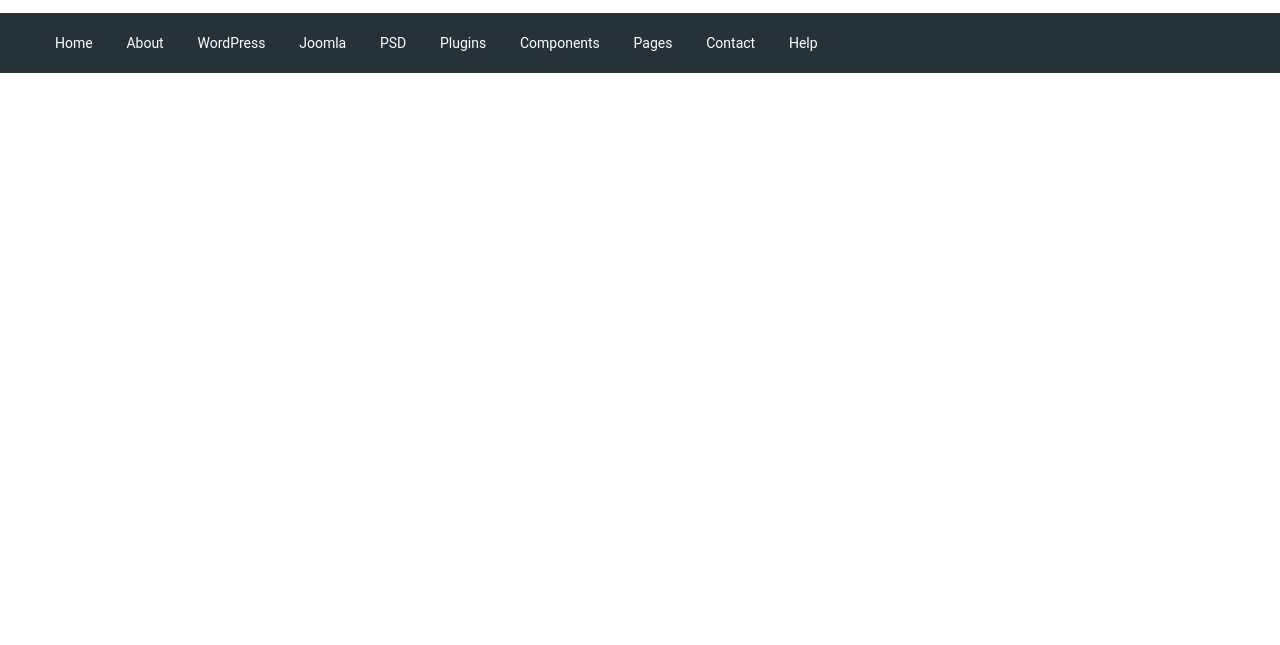
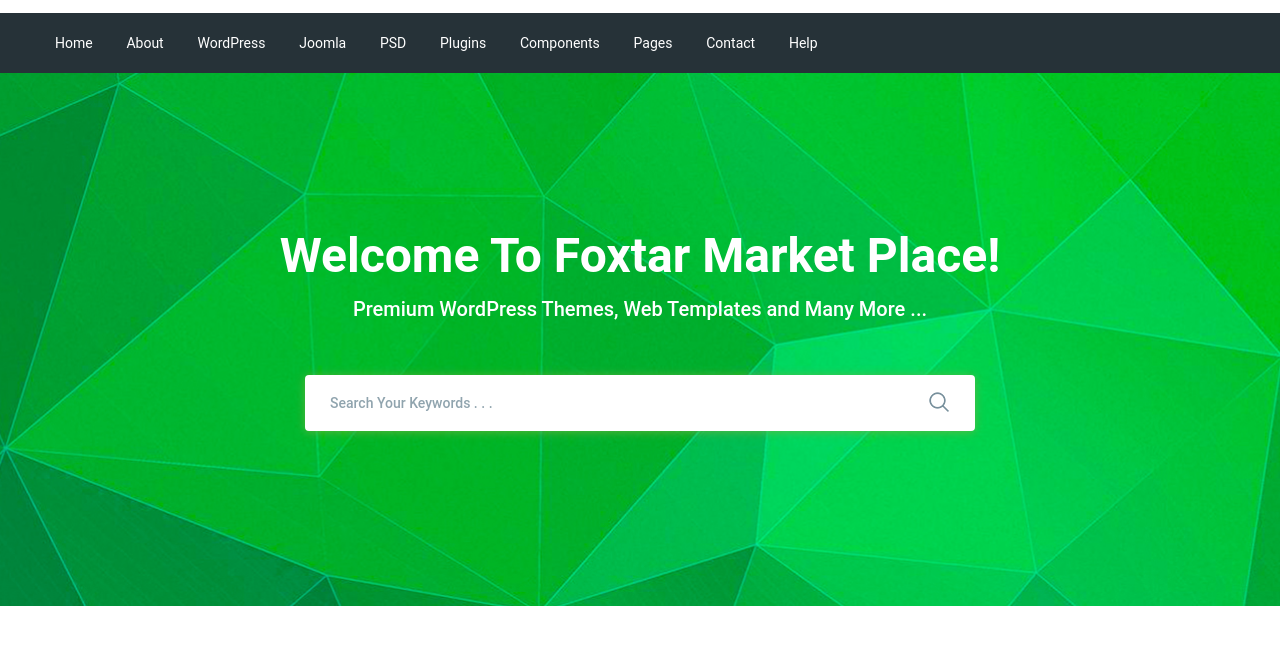
Before and after one commit to WebstyleUgn/moderno, a website: page app/index.html in a window 1280 px wide. Shown: the part 77-722 px from the top of the page. Drawn offline with nearby package versions, Linux system fonts and the light colour scheme; files that its build step writes are made by us from their sources.

Commit message:
added search section

```diff
--- a/app/index.html
+++ b/app/index.html
@@ -93,6 +93,27 @@
         </div>
     </header>
 
+    <section class="search" style="background-image:url(images/search-bg.jpg);">
+        <div class="container">
+            <div class="search__inner">
+                <div class="search__inner-title">
+                    Welcome To Foxtar Market Place!
+                </div>
+                <div class="search__inner-text">
+                    Premium WordPress Themes, Web Templates and Many More ...
+                </div>
+                <div class="search__inner-form">
+                    <form action="">
+                        <input type="text" placeholder="Search Your Keywords . . ." required>
+                        <button type="submit">
+                            <img src="images/icons/search.png" alt="">
+                        </button>
+                    </form>
+                </div>
+            </div>
+        </div>
+    </section>
+
     <script src="https://ajax.googleapis.com/ajax/libs/jquery/3.5.1/jquery.min.js"></script>
     <script src="js/libs.min.js"></script>
     <script src="js/libs.min.js"></script>
--- a/app/scss/style.scss
+++ b/app/scss/style.scss
@@ -58,3 +58,56 @@
         font-size: 14px;
     }
 }
+
+.search {
+    background-repeat: no-repeat;
+    background-size: cover;
+    background-position: center;
+    min-height: 533px;
+}
+
+.search__inner {
+    padding: 155px 0 100px;
+    color: #fff;
+    text-align: center;
+    &-title {
+        margin-bottom: 10px;
+        font-size: 48px;
+        line-height: 55px;
+        font-weight: 700;
+    }
+    &-text {
+        margin-bottom: 50px;
+        font-size: 20px;
+        line-height: 32px;
+        font-weight: 500;
+    }
+    &-form {
+        max-width: 670px;
+        margin: 0 auto;
+        position: relative;
+        input {
+            display: block;
+            width: 100%;
+            box-shadow: 0px 1px 10px 0px rgba(124, 178, 64, 0.75);
+            border-radius: 4px;
+            height: 56px;
+            border: none;
+            font-size: 14px;
+            font-weight: 500;
+            outline: 1px solid transparent;
+            padding-left: 25px;
+            padding-right: 60px;
+            &::placeholder {
+                color: #90a4ae;
+            }
+        }
+        button {
+            position: absolute;
+            border: none;
+            background-color: transparent;
+            right: 20px;
+            top: 16px;
+        }
+    }
+}
```
Also changed, not shown: app/images/icons/search.png (added), app/images/icons/search.svg (added), app/images/search-bg.jpg (added).
